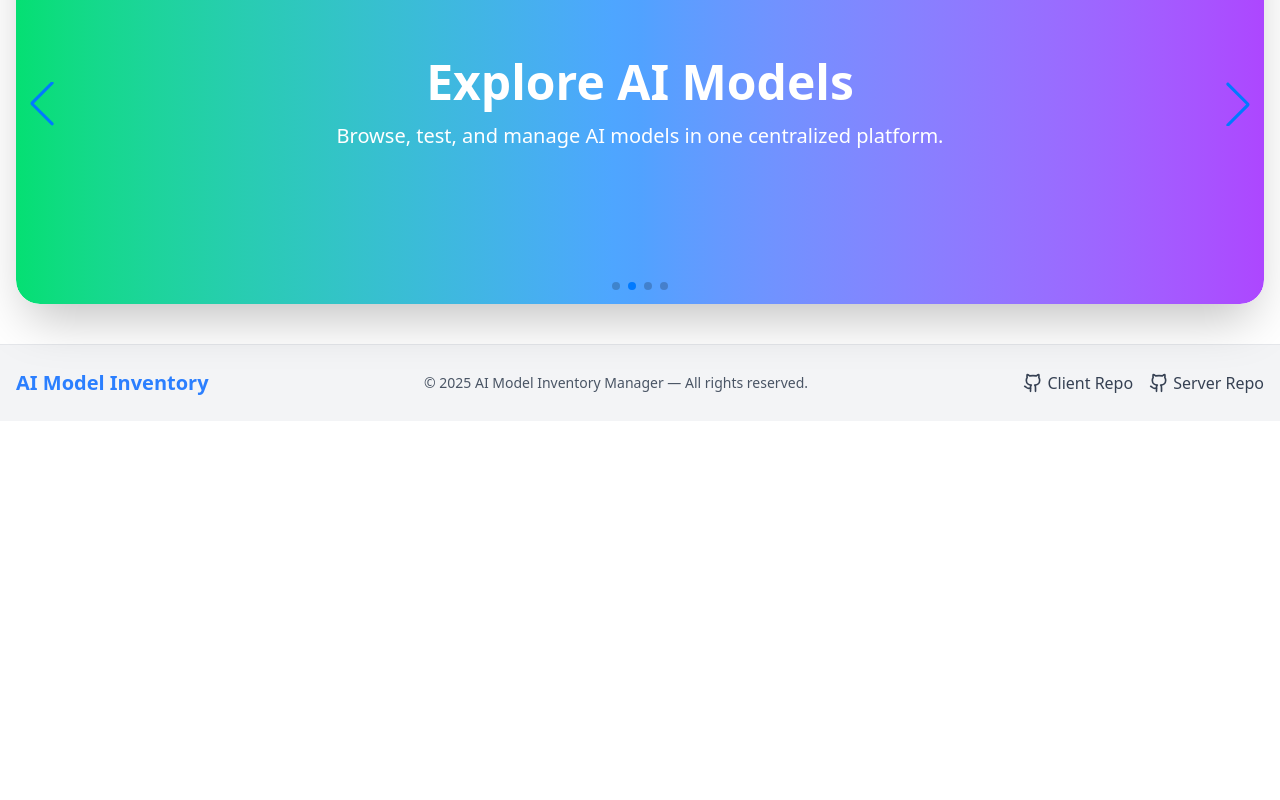
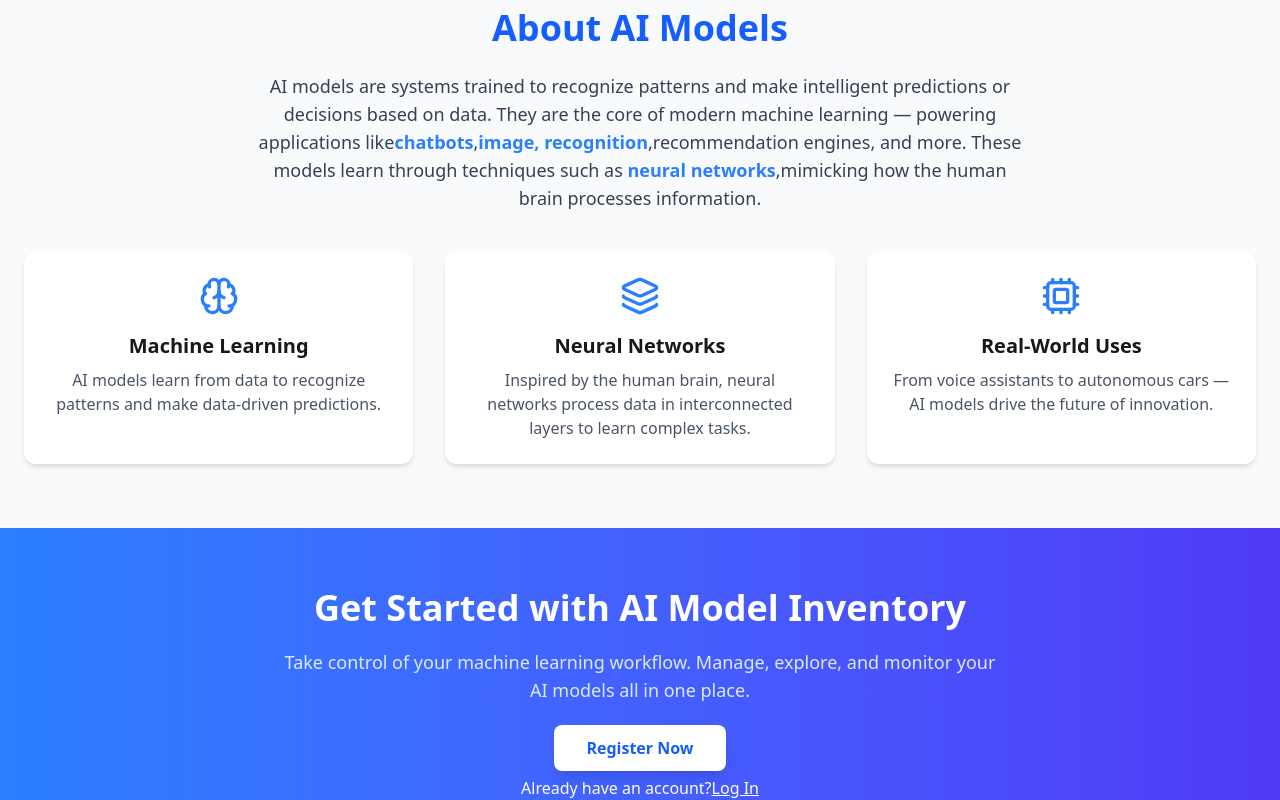
Before and after one commit to Tanzeem74/AI-Inventory-Model-Client, a React (Vite) app: page / in a window 1280 px wide. Shown: the part 580-1380 px from the top of the page. Before the commit the page ends 1001 px from the top, so only its background shows below. Built offline with nearby package versions, Linux system fonts and the light colour scheme; no server answers.

Commit message:
static section added

```diff
--- a/src/components/Home.jsx
+++ b/src/components/Home.jsx
@@ -1,6 +1,7 @@
 import React, { useEffect } from 'react';
-import Banner from '../pages/Banner';
 import Slider from '../pages/Slider';
+import StaticSections from '../pages/StaticSections';
+
 
 const Home = () => {
     useEffect(() => {
@@ -8,8 +9,10 @@ const Home = () => {
     }, []);
     return (
         <div>
-            <Banner></Banner>
-            <Slider></Slider>
+            <div className='my-5'>
+                <Slider></Slider>
+            </div>
+            <StaticSections></StaticSections>
         </div>
     );
 };
--- /dev/null
+++ b/src/pages/StaticSections.jsx
@@ -0,0 +1,63 @@
+import React from "react";
+import { Cpu, Brain, Layers } from "lucide-react";
+import { Link } from "react-router";
+
+const StaticSections = () => {
+  return (
+    <div className="bg-gray-50 dark:bg-slate-900 dark:text-gray-200">
+      <section className="max-w-7xl mx-auto px-6 py-16 text-center">
+        <h2 className="text-3xl sm:text-4xl font-extrabold text-blue-600 mb-6">
+          About AI Models
+        </h2>
+        <p className="max-w-3xl mx-auto text-lg text-gray-700 dark:text-gray-300 mb-10">
+          AI models are systems trained to recognize patterns and make intelligent predictions or decisions based on data. They are the core of modern machine learning — powering applications like<span className="font-semibold text-blue-500">chatbots</span>,<span className="font-semibold text-blue-500">image, recognition</span>,recommendation engines, and more. These models learn through techniques such as <span className="font-semibold text-blue-500">neural networks</span>,mimicking how the human brain processes information.
+        </p>
+        <div className="grid md:grid-cols-3 gap-8 mt-8">
+          <div className="p-6 bg-white dark:bg-slate-800 rounded-xl shadow-md hover:shadow-lg transition">
+            <Brain className="mx-auto text-blue-500 w-10 h-10 mb-4" />
+            <h3 className="text-xl font-semibold mb-2">Machine Learning</h3>
+            <p className="text-gray-600 dark:text-gray-400">
+              AI models learn from data to recognize patterns and make
+              data-driven predictions.
+            </p>
+          </div>
+          <div className="p-6 bg-white dark:bg-slate-800 rounded-xl shadow-md hover:shadow-lg transition">
+            <Layers className="mx-auto text-blue-500 w-10 h-10 mb-4" />
+            <h3 className="text-xl font-semibold mb-2">Neural Networks</h3>
+            <p className="text-gray-600 dark:text-gray-400">
+              Inspired by the human brain, neural networks process data in
+              interconnected layers to learn complex tasks.
+            </p>
+          </div>
+          <div className="p-6 bg-white dark:bg-slate-800 rounded-xl shadow-md hover:shadow-lg transition">
+            <Cpu className="mx-auto text-blue-500 w-10 h-10 mb-4" />
+            <h3 className="text-xl font-semibold mb-2">Real-World Uses</h3>
+            <p className="text-gray-600 dark:text-gray-400">
+              From voice assistants to autonomous cars — AI models drive the
+              future of innovation.
+            </p>
+          </div>
+        </div>
+      </section>
+      <section className="bg-linear-to-r from-blue-500 to-indigo-600 text-white py-[60px] text-center">
+        <div className="max-w-3xl mx-auto px-5">
+          <h2 className="text-3xl sm:text-4xl font-bold mb-5">
+            Get Started with AI Model Inventory
+          </h2>
+          <p className="text-lg mb-8 text-blue-100">
+            Take control of your machine learning workflow. Manage, explore, and
+            monitor your AI models all in one place.
+          </p>
+
+          <Link to="/auth/register"className="bg-white text-blue-600 font-semibold px-8 py-3 rounded-lg shadow-lg hover:bg-gray-100 transition"> Register Now </Link>
+          <p className="mt-4">
+            Already have an account?
+            <Link to="/auth/login" className="underline text-white hover:text-blue-200">Log In</Link>
+          </p>
+        </div>
+      </section>
+    </div>
+  );
+};
+
+export default StaticSections;
```
